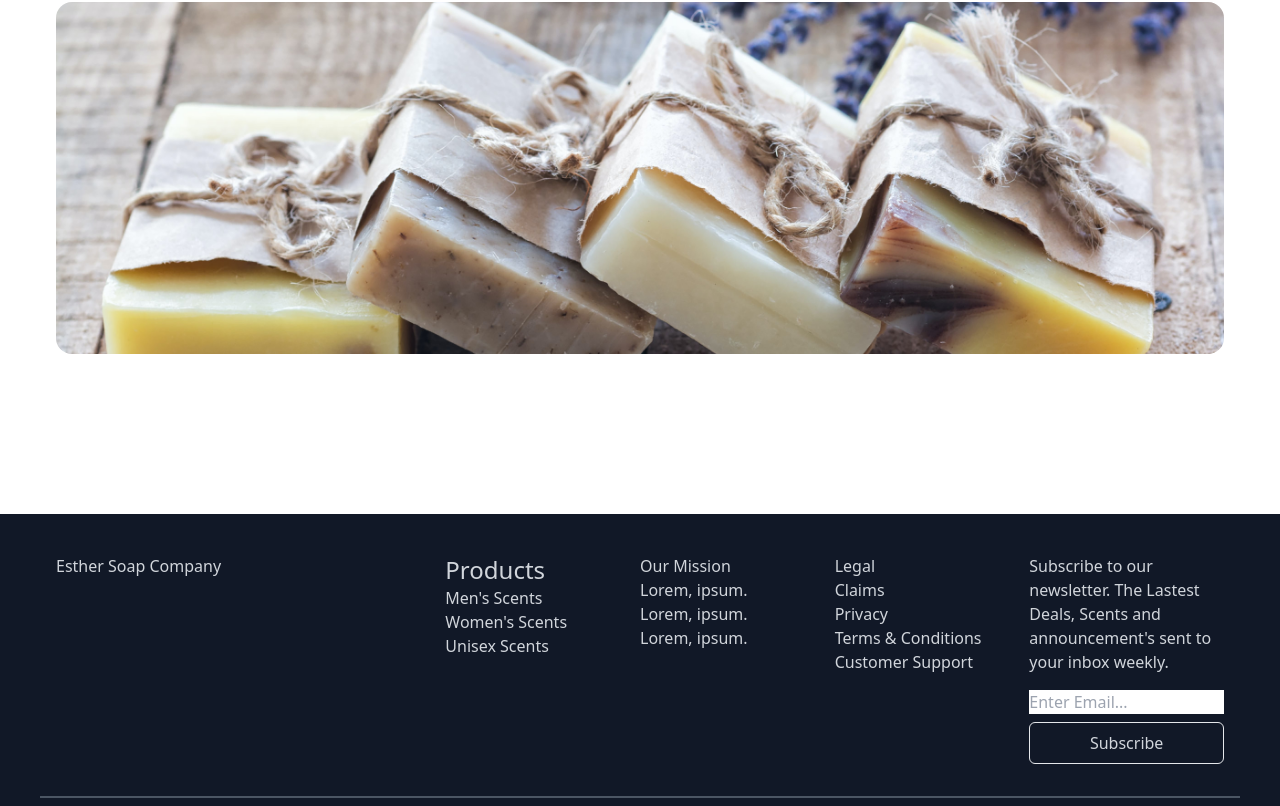
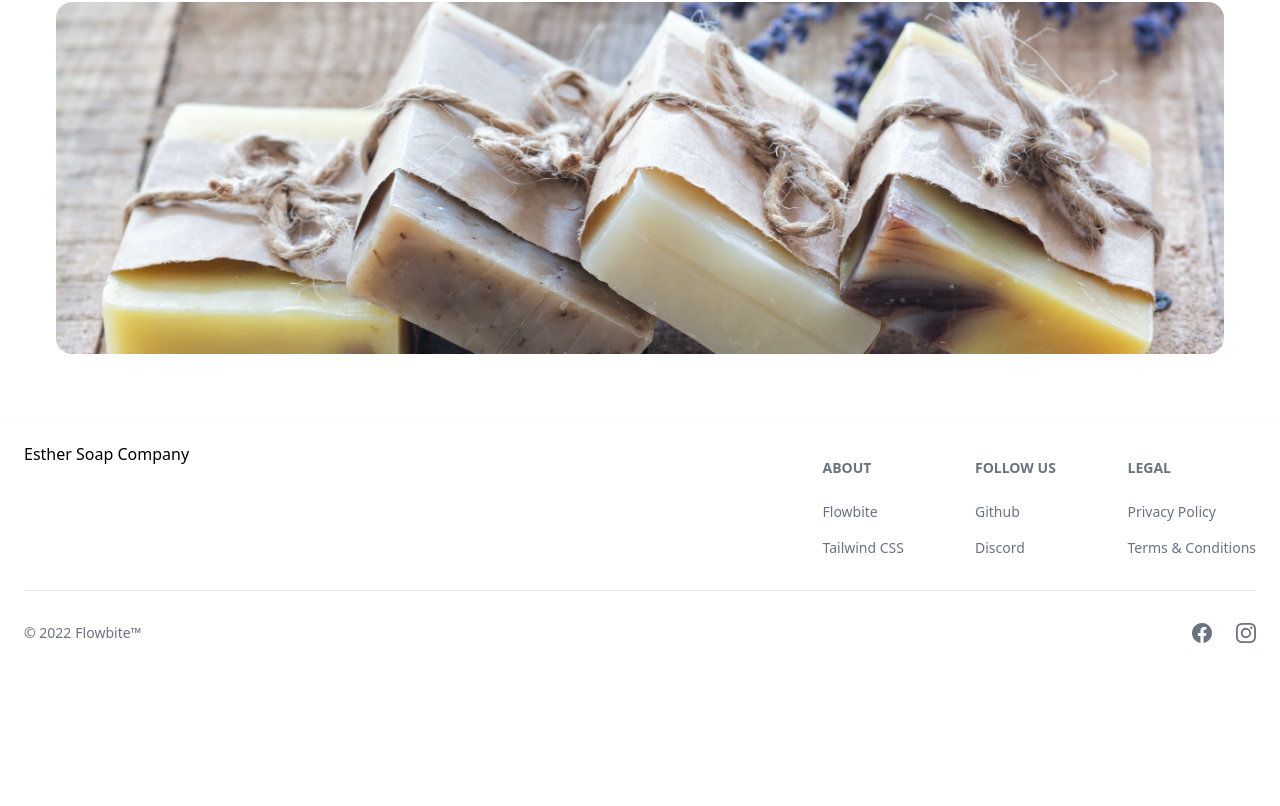
Before and after one commit to Shanehortonm/Esther-Soap, a React (Create React App) app: page / in a window 1280 px wide. Shown: the part 2448-3254 px from the top of the page. After the commit the page ends 3115 px from the top, so only its background shows below. Built offline with nearby package versions, Linux system fonts and the light colour scheme.

Commit message:
installed and worked with Flowbite, changes to FooterNav

```diff
--- a/package.json
+++ b/package.json
@@ -6,6 +6,7 @@
     "@testing-library/jest-dom": "^5.17.0",
     "@testing-library/react": "^13.4.0",
     "@testing-library/user-event": "^13.5.0",
+    "flowbite-react": "^0.5.0",
     "react": "^18.2.0",
     "react-dom": "^18.2.0",
     "react-icons": "^4.10.1",
--- a/src/App.js
+++ b/src/App.js
@@ -6,8 +6,7 @@ import {
   Gallery,
   BrandMessage,
   ImageSlider,
-  FooterForm,
-  Footer,
+  FooterNav,
 } from "./components";
 
 function App() {
@@ -19,7 +18,7 @@ function App() {
       <Gallery />
       <BrandMessage />
       <ImageSlider />
-      <Footer />
+      <FooterNav />
     </div>
   );
 }
--- a/src/components/Footer.jsx
+++ /dev/null
@@ -1,44 +0,0 @@
-import React from "react";
-import { FooterForm } from "./FooterForm";
-
-export const Footer = () => {
-  return (
-    <div className="w-full mt-24 bg-gray-900 text-gray-300 py-2 px-2">
-      <div className="max-w-[1200px] mx-auto grid grid-cols-2 lg:grid-cols-6 border-b-2 border-gray-600 py-8 px-4 justify-between">
-        <h1 className="lg:col-span-2 ">Esther Soap Company</h1>
-        <div>
-          <h6 className="text-2xl">Products</h6>
-          <ul>
-            <li>Men's Scents</li>
-            <li>Women's Scents</li>
-            <li>Unisex Scents</li>
-          </ul>
-        </div>
-        <div>
-          <h6>Our Mission</h6>
-          <ul>
-            <li>Lorem, ipsum.</li>
-            <li>Lorem, ipsum.</li>
-            <li>Lorem, ipsum.</li>
-          </ul>
-        </div>
-        <div>
-          <h6>Legal</h6>
-          <ul>
-            <li>Claims</li>
-            <li>Privacy</li>
-            <li>Terms & Conditions</li>
-            <li>Customer Support</li>
-          </ul>
-        </div>
-        <div>
-          <p className="mb-4">
-            Subscribe to our newsletter. The Lastest Deals, Scents and
-            announcement's sent to your inbox weekly.
-          </p>
-          <FooterForm />
-        </div>
-      </div>
-    </div>
-  );
-};
--- a/src/components/FooterForm.jsx
+++ /dev/null
@@ -1,12 +0,0 @@
-import React from "react";
-
-export const FooterForm = () => {
-  return (
-    <div>
-      <form className="flex flex-col">
-        <input type="email" placeholder="Enter Email..." />
-        <button className="p-2 mt-2 rounded-md ">Subscribe</button>
-      </form>
-    </div>
-  );
-};
--- /dev/null
+++ b/src/components/FooterNav.jsx
@@ -0,0 +1,47 @@
+import { Footer } from "flowbite-react";
+import { BsFacebook, BsInstagram } from "react-icons/bs";
+
+export const FooterNav = () => {
+  return (
+    <Footer container className="bg-white rounded-none ">
+      <div className="w-full">
+        <div className="grid w-full justify-between sm:flex sm:justify-between md:flex md:grid-cols-1">
+          <div>
+            <h1>Esther Soap Company</h1>
+          </div>
+          <div className="grid grid-cols-2 gap-8 sm:mt-4 sm:grid-cols-3 sm:gap-6">
+            <div>
+              <Footer.Title title="about" />
+              <Footer.LinkGroup col>
+                <Footer.Link href="#">Flowbite</Footer.Link>
+                <Footer.Link href="#">Tailwind CSS</Footer.Link>
+              </Footer.LinkGroup>
+            </div>
+            <div>
+              <Footer.Title title="Follow us" />
+              <Footer.LinkGroup col>
+                <Footer.Link href="#">Github</Footer.Link>
+                <Footer.Link href="#">Discord</Footer.Link>
+              </Footer.LinkGroup>
+            </div>
+            <div>
+              <Footer.Title title="Legal" />
+              <Footer.LinkGroup col>
+                <Footer.Link href="#">Privacy Policy</Footer.Link>
+                <Footer.Link href="#">Terms & Conditions</Footer.Link>
+              </Footer.LinkGroup>
+            </div>
+          </div>
+        </div>
+        <Footer.Divider />
+        <div className="w-full sm:flex sm:items-center sm:justify-between">
+          <Footer.Copyright by="Flowbite™" href="#" year={2022} />
+          <div className="mt-4 flex space-x-6 sm:mt-0 sm:justify-center">
+            <Footer.Icon href="#" icon={BsFacebook} />
+            <Footer.Icon href="#" icon={BsInstagram} />
+          </div>
+        </div>
+      </div>
+    </Footer>
+  );
+};
--- a/src/components/index.js
+++ b/src/components/index.js
@@ -4,5 +4,4 @@ export { Offers } from "./Offers";
 export { Gallery } from "./Gallery";
 export { BrandMessage } from "./BrandMessage";
 export { ImageSlider } from "./ImageSlider";
-export { FooterForm } from "./FooterForm";
-export { Footer } from "./Footer";
+export { FooterNav } from "./FooterNav";
--- a/tailwind.config.js
+++ b/tailwind.config.js
@@ -1,8 +1,11 @@
 /** @type {import('tailwindcss').Config} */
 module.exports = {
-  content: ["./src/**/*.{js,jsx,ts,tsx}"],
+  content: [
+    "./src/**/*.{js,jsx,ts,tsx}",
+    "node_modules/flowbite-react/**/*.{js,jsx,ts,tsx}",
+  ],
   theme: {
     extend: {},
   },
-  plugins: [],
-}
+  plugins: [require("flowbite/plugin")],
+};
```
Also changed, not shown: 1 other file (tests, documents, lock files or other folders).
